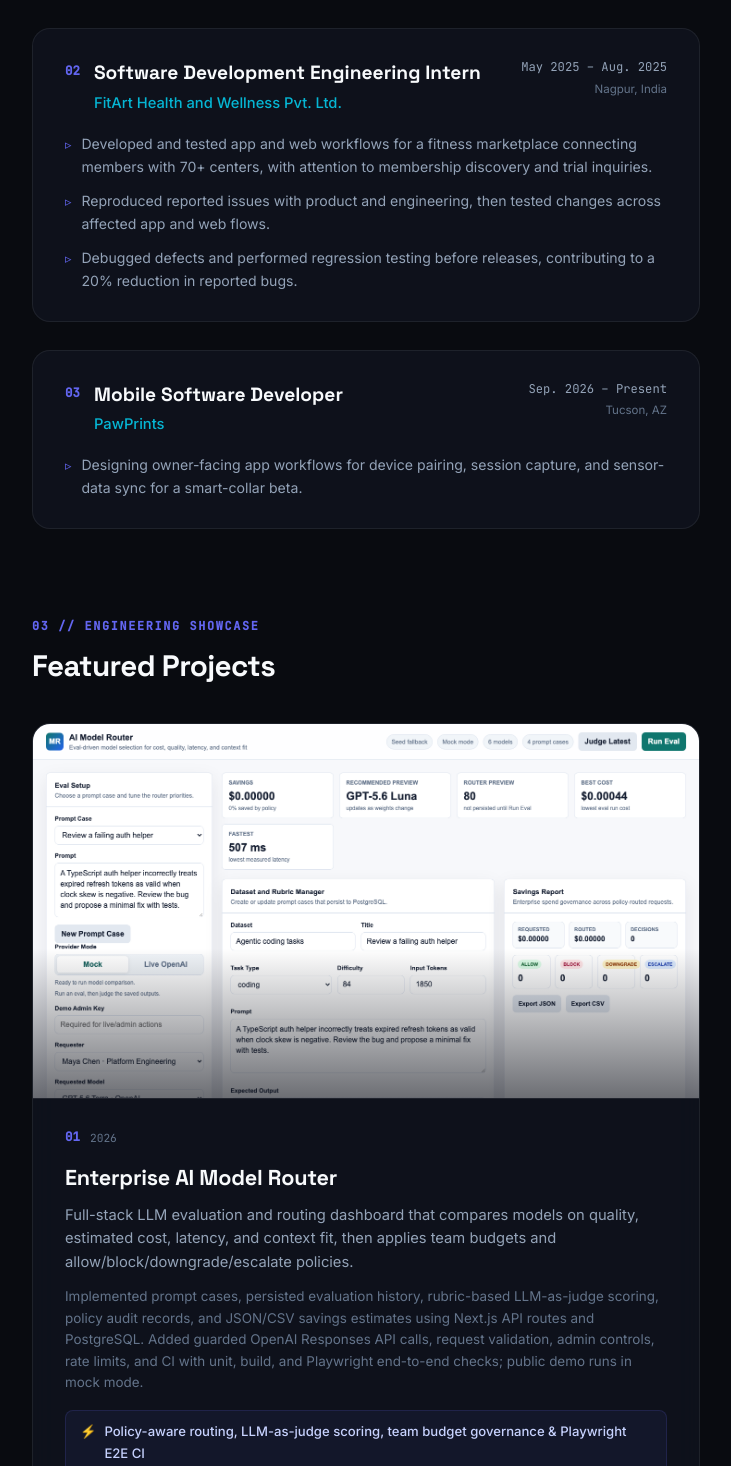
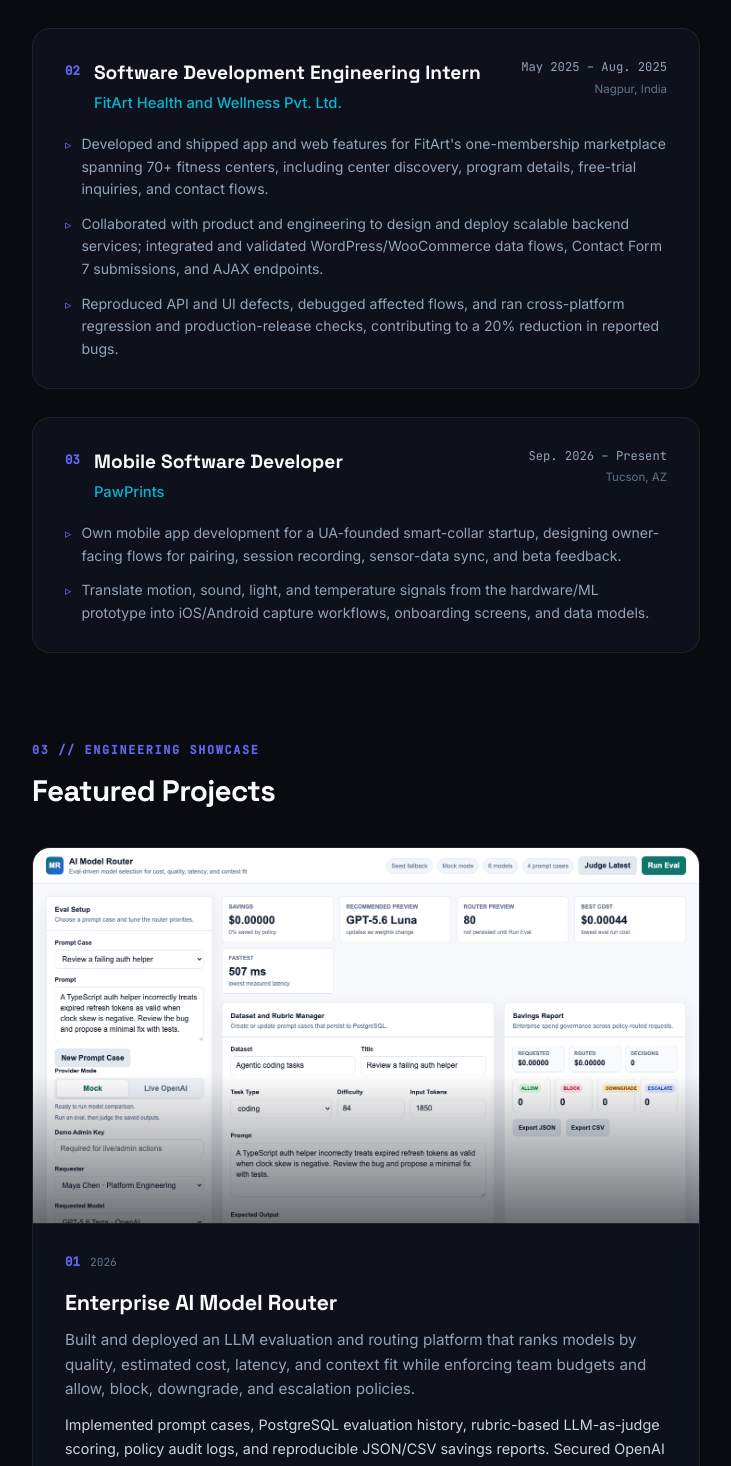
Before and after one commit to Rohanasudani/rohanasudani.github.io, a Next.js app: page / in a window 1280 px wide. Shown: the part 1064-2530 px from the top of the page, without its empty margins (540-1271 px from the left). Built offline with nearby package versions, Linux system fonts and the light colour scheme.

Commit message:
fix: update resume PDF to latest revised version with PawPrints, align availability to May 2027 graduation, narrow 8/8 local fixture label, fix project text contrast, fix PU Realtors case study link label, and align Contact section numbering to 06

```diff
--- a/src/app/globals.css
+++ b/src/app/globals.css
@@ -835,16 +835,16 @@
 }
 
 .project-lead {
-  font-size: 0.92rem;
+  font-size: 0.95rem;
   color: var(--text-secondary);
   line-height: 1.6;
   margin-bottom: 12px;
 }
 
 .project-bullets {
-  font-size: 0.84rem;
-  color: var(--text-muted);
-  line-height: 1.6;
+  font-size: 0.9rem;
+  color: #cbd5e1;
+  line-height: 1.65;
   margin-bottom: 16px;
 }
 
@@ -1191,6 +1191,14 @@
   font-weight: 600;
   color: var(--accent-cyan);
   margin-top: 4px;
+}
+
+.education-description {
+  max-width: 640px;
+  margin-top: 10px;
+  font-size: 0.88rem;
+  line-height: 1.65;
+  color: var(--text-secondary);
 }
 
 .education-status-meta {
--- a/src/components/Contact.tsx
+++ b/src/components/Contact.tsx
@@ -4,13 +4,13 @@
   return (
     <section id="contact" className="content-section">
       <div className="section-head">
-        <span className="section-eyebrow">05 // Direct Outreach</span>
+        <span className="section-eyebrow">06 // Direct Outreach</span>
         <h2 className="section-title">Get In Touch</h2>
       </div>
 
       <div className="contact-container-card">
         <p className="contact-invite">
-          I&apos;m actively seeking full-time software engineering roles starting right after graduation (May 2027), as well as a final summer internship during Summer 2026 or part-time/co-op opportunities across full-stack development, AI infrastructure, and systems engineering. Whether you have an open role, an exciting technical challenge, or just want to connect, feel free to reach out.
+          I&apos;m actively seeking full-time software engineering roles starting upon graduation in May 2027, as well as co-op, part-time, or internship opportunities across full-stack development, AI infrastructure, and systems engineering. Whether you have an open role, an exciting technical challenge, or just want to connect, feel free to reach out.
         </p>
 
         <div className="contact-methods-grid">
--- a/src/components/Education.tsx
+++ b/src/components/Education.tsx
@@ -16,6 +16,9 @@
                 <h3 className="school-name">{item.school}</h3>
                 {item.college && <p className="college-name">{item.college}</p>}
                 <p className="degree-name">{item.degree}</p>
+                {item.description && (
+                  <p className="education-description">{item.description}</p>
+                )}
               </div>
               <div className="education-status-meta">
                 <span className="timeline-badge">{item.expected}</span>
--- a/src/components/LeftPanel.tsx
+++ b/src/components/LeftPanel.tsx
@@ -26,7 +26,7 @@
         {/* Availability Badge */}
         <div className="status-pill">
           <span className="status-ping" />
-          <span className="status-text">Open to Full-Time (May 2027) &amp; Summer 2026 Internships</span>
+          <span className="status-text">Open to Full-Time (May 2027) &amp; Co-op / Intern Roles</span>
         </div>
 
         {/* Identity & Avatar */}
--- a/src/components/Projects.tsx
+++ b/src/components/Projects.tsx
@@ -112,7 +112,7 @@
                   rel="noreferrer"
                   className="project-link-cta"
                 >
-                  Source Code ↗
+                  {proj.githubLabel || 'Source Code ↗'}
                 </a>
               </div>
             </div>
--- a/src/data/portfolio.ts
+++ b/src/data/portfolio.ts
@@ -1,6 +1,6 @@
 /* ──────────────────────────────────────────
    Portfolio Data — Rohan Asudani
-   100% strictly aligned with resume .tex source.
+   100% strictly aligned with the latest one-page resume.
    ────────────────────────────────────────── */
 
 export interface Project {
@@ -12,6 +12,7 @@
   result: string;
   tech: string[];
   github: string;
+  githubLabel?: string;
   demo?: string;
   status?: string;
   visual: 'image' | 'terminal' | 'chart';
@@ -37,6 +38,7 @@
   school: string;
   college?: string;
   degree: string;
+  description?: string;
   expected: string;
   location?: string;
   honors?: string[];
@@ -71,10 +73,10 @@
 export const bio =
   'Computer Science student at the University of Arizona with an AI minor, with experience building production web platforms supporting 100+ university websites and software used by real customers.';
 
-/* About section — a longer personal introduction */
+/* About section — concise personal introduction */
 export const aboutParagraphs = [
   "I'm a Computer Science student at the University of Arizona with an AI minor, graduating May 2027. I care about building software that works in production — whether that's web platforms serving thousands of users, AI infrastructure with real evaluation guardrails, or developer tools with reproducible benchmarks.",
-  "I'm looking for full-time roles starting right after graduation, as well as a final summer internship during Summer 2026 or part-time/co-op opportunities. I work extensively with AI-assisted development tools including OpenAI Codex, Claude Code, and Google Antigravity.",
+  "I'm actively looking for full-time software engineering roles starting upon graduation in May 2027, as well as co-op, part-time, or internship opportunities. I work extensively with AI-assisted development tools including OpenAI Codex, Claude Code, and Google Antigravity.",
 ];
 
 export const location = 'Tucson, AZ';
@@ -83,11 +85,11 @@
 export const website = 'purealtors.in';
 export const gradDate = 'Expected May 2027';
 
-/* Verified impact metrics from resume */
+/* Verified impact metrics from resume (strictly accurate) */
 export const metrics = [
   { value: '100+', label: 'University Web Properties Supported', sub: 'UA ITS platform maintenance' },
-  { value: '~$82K', label: 'Property Sales Revenue Contributed', sub: '~₹70L via SEO & conversion flows' },
-  { value: '8/8', label: 'Coding Agent Benchmark Score', sub: 'Terminal Agent deterministic suite' },
+  { value: '~$82K', label: 'Property Sales Revenue Contributed', sub: '~INR 70 lakh via SEO & conversion flows' },
+  { value: '8/8', label: 'Local Fixture Suite Passed', sub: '8-task local baseline (176 tests)' },
   { value: '-20%', label: 'Bug Reports Reduced', sub: 'FitArt Health internship' },
 ];
 
@@ -106,7 +108,7 @@
 
 export const resumeHref = '/resume-rohan-asudani.pdf';
 
-/* ─── Experience (IT Web Analyst → SDE Intern → PawPrints) ─── */
+/* ─── Experience (UA ITS → FitArt → PawPrints) ─── */
 
 export const experiences: ExperienceItem[] = [
   {
@@ -127,9 +129,9 @@
     location: 'Nagpur, India',
     period: 'May 2025 – Aug. 2025',
     bullets: [
-      'Developed and tested app and web workflows for a fitness marketplace connecting members with 70+ centers, with attention to membership discovery and trial inquiries.',
-      'Reproduced reported issues with product and engineering, then tested changes across affected app and web flows.',
-      'Debugged defects and performed regression testing before releases, contributing to a 20% reduction in reported bugs.',
+      "Developed and shipped app and web features for FitArt's one-membership marketplace spanning 70+ fitness centers, including center discovery, program details, free-trial inquiries, and contact flows.",
+      'Collaborated with product and engineering to design and deploy scalable backend services; integrated and validated WordPress/WooCommerce data flows, Contact Form 7 submissions, and AJAX endpoints.',
+      'Reproduced API and UI defects, debugged affected flows, and ran cross-platform regression and production-release checks, contributing to a 20% reduction in reported bugs.',
     ],
   },
   {
@@ -138,12 +140,13 @@
     location: 'Tucson, AZ',
     period: 'Sep. 2026 – Present',
     bullets: [
-      'Designing owner-facing app workflows for device pairing, session capture, and sensor-data sync for a smart-collar beta.',
+      'Own mobile app development for a UA-founded smart-collar startup, designing owner-facing flows for pairing, session recording, sensor-data sync, and beta feedback.',
+      'Translate motion, sound, light, and temperature signals from the hardware/ML prototype into iOS/Android capture workflows, onboarding screens, and data models.',
     ],
   },
 ];
 
-/* ─── Featured Projects (from .tex resume with enriched details) ─── */
+/* ─── Featured Projects (verbatim from latest resume) ─── */
 
 export const projects: Project[] = [
   {
@@ -151,11 +154,11 @@
     title: 'Enterprise AI Model Router',
     year: '2026',
     description:
-      'Full-stack LLM evaluation and routing dashboard that compares models on quality, estimated cost, latency, and context fit, then applies team budgets and allow/block/downgrade/escalate policies.',
+      'Built and deployed an LLM evaluation and routing platform that ranks models by quality, estimated cost, latency, and context fit while enforcing team budgets and allow, block, downgrade, and escalation policies.',
     details:
-      'Implemented prompt cases, persisted evaluation history, rubric-based LLM-as-judge scoring, policy audit records, and JSON/CSV savings estimates using Next.js API routes and PostgreSQL. Added guarded OpenAI Responses API calls, request validation, admin controls, rate limits, and CI with unit, build, and Playwright end-to-end checks; public demo runs in mock mode.',
-    result: 'Policy-aware routing, LLM-as-judge scoring, team budget governance & Playwright E2E CI',
-    tech: ['Next.js', 'TypeScript', 'PostgreSQL', 'Prisma', 'OpenAI API', 'Playwright'],
+      'Implemented prompt cases, PostgreSQL evaluation history, rubric-based LLM-as-judge scoring, policy audit logs, and reproducible JSON/CSV savings reports. Secured OpenAI Responses API workflows with server-side credentials, request validation, admin authorization, rate limits, and production error redaction; added unit, build, and Playwright end-to-end CI checks.',
+    result: 'Policy-aware routing, LLM-as-judge rubric scoring, budget governance & Playwright E2E CI',
+    tech: ['Next.js', 'TypeScript', 'PostgreSQL', 'Prisma', 'OpenAI Responses API', 'Playwright'],
     github: 'https://github.com/Rohanasudani/enterprise-ai-model-router',
     demo: 'https://enterprise-ai-model-router.vercel.app',
     visual: 'image',
@@ -166,11 +169,11 @@
     index: '02',
     title: 'Terminal Coding Agent',
     description:
-      'Terminal agent that searches repositories, indexes Python/JavaScript/TypeScript symbols, plans edits, previews patches, runs verification commands, and reports token and estimated cost usage.',
+      'Built a terminal coding agent that searches repositories, indexes Python, JavaScript, and TypeScript symbols, plans edits, previews patches, executes verification commands, and tracks token and estimated cost usage.',
     details:
-      'Enforced repository-root file access, patch-plan checks, and classified shell commands with approval modes; recorded tool calls and outcomes as reproducible JSONL traces. Created an 8-task local fixture benchmark and Harbor/Terminal-Bench campaign tooling to measure task completion and diagnose failures; local fixture suite passes 8/8.',
-    result: '8-task deterministic local benchmark suite passes 8/8 with full token & cost tracking',
-    tech: ['Python', 'CLI', 'Git', 'OpenAI-compatible API'],
+      'Designed a tool-mediated safety layer with repository-bound file access, planned-write hashes, shell-command classification, approval modes, final-diff validation, and reproducible JSONL execution traces. Built reproducible Harbor/Terminal-Bench 2 evaluation tooling with frozen task hashes, independent graders, comparator runs, and failure analysis; validated orchestration with 176 automated tests and an 8/8 local fixture baseline.',
+    result: '176 automated tests passing and an 8/8 deterministic local fixture baseline',
+    tech: ['Python', 'CLI', 'Git', 'OpenAI Responses API'],
     github: 'https://github.com/Rohanasudani/terminal-coding-agent',
     visual: 'terminal',
   },
@@ -179,12 +182,13 @@
     title: 'PU Realtors Website',
     year: '2026',
     description:
-      'Production real estate site for property discovery and buyer inquiries; the digital lead channel contributed to approximately INR 70 lakh (~US$82K) in plot sales.',
+      'Co-developed a production real estate site for property discovery and buyer inquiries; the digital lead channel contributed to approximately INR 70 lakh in plot sales.',
     details:
       'Structured mobile-friendly property pages, SEO content, trust details, and WhatsApp/call actions so buyers could compare projects and request a consultation or site visit.',
-    result: 'Contributed to ~₹70L (~$82K USD) in residential plot sales via SEO & WhatsApp pipelines',
+    result: 'Contributed to approximately INR 70 lakh in residential plot sales via SEO & WhatsApp actions',
     tech: ['Web Design', 'SEO', 'Lead Generation'],
     github: 'https://github.com/Rohanasudani/pu-realtors-website-case-study',
+    githubLabel: 'Case Study ↗',
     demo: 'https://purealtors.in/',
     visual: 'image',
     imageSrc: '/projects/pu-realtors-river.png',
@@ -194,11 +198,11 @@
 
 /* Additional projects mentioned briefly */
 export const additionalProjects = [
-  'CSC337 Web Programming Final Project',
-  'Snake/Gridworld RL (Q-learning, SARSA, Approximate Q-learning)',
+  'CSC337 Web Programming final project',
+  'Snake/Gridworld RL (Q-learning, SARSA, approximate Q-learning; 98–100% Snake success in later runs)',
 ];
 
-/* ─── Skills (from .tex resume) ─── */
+/* ─── Skills (verbatim from latest resume) ─── */
 
 export const skills: SkillCategory[] = [
   {
@@ -215,36 +219,47 @@
       'LLM Evaluation',
       'AI Agents',
       'RAG',
+      'Reinforcement Learning',
+      'Q-learning',
+      'SARSA',
       'PyTorch',
       'Hugging Face',
-      'Docker',
-      'Git',
-      'Linux/Bash',
-      'CI/CD',
-      'Playwright',
     ],
     highlighted: true,
   },
   {
-    category: 'AI-Assisted Dev & Ops',
-    items: ['OpenAI Codex', 'Claude Code', 'Antigravity', 'Tableau', 'CRM Workflows'],
+    category: 'DevOps & Tools',
+    items: [
+      'Docker',
+      'CI/CD',
+      'Git/GitHub',
+      'Linux/Bash',
+      'Playwright',
+      'Tableau',
+      'CRM',
+      'Lovable',
+    ],
+  },
+  {
+    category: 'AI-Assisted Development',
+    items: ['OpenAI Codex', 'Claude Code', 'Antigravity'],
   },
 ];
 
-/* ─── Education (from .tex resume) ─── */
+/* ─── Education (verbatim from latest resume) ─── */
 
 export const education: EducationEntry[] = [
   {
     school: 'University of Arizona',
     college: 'College of Science',
-    degree: 'B.S. in Computer Science; Minor in Artificial Intelligence',
+    degree: 'B.S. Computer Science; Minor in Artificial Intelligence',
     expected: 'Expected May 2027',
     location: 'Tucson, AZ',
     honors: ["Dean's List", 'Global Wildcat Award'],
     clubs: ['Google Developer Student Club', 'University of Arizona AI Club'],
     coursework: [
       'Software Development',
-      'Object-Oriented Programming & Design',
+      'Object-Oriented Programming & Design (OOP)',
       'Data Science',
       'Artificial Intelligence',
       'Systems Programming',
@@ -254,28 +269,27 @@
   },
   {
     school: '100xDevs Bootcamp 1.0',
-    degree: 'Web Development, DevOps, AI/ML, and Data Structures',
+    degree: 'Project-Based Web Development, DevOps, AI/ML, and DSA Program',
+    description:
+      'Intensive training in TypeScript, React/Next.js, Node.js/Express, PostgreSQL/MongoDB, Docker, CI/CD, cloud deployment, PyTorch, Hugging Face, RAG, AI agents, MCP, LLM evaluation, and C++ DSA.',
     expected: 'In Progress',
     location: 'Remote',
     inProgress: true,
     topics: [
-      'TypeScript',
-      'React/Next.js',
-      'Node.js/Express',
-      'PostgreSQL/MongoDB',
-      'Docker',
-      'CI/CD',
-      'Cloud Workflows',
-      'PyTorch',
-      'RAG',
-      'AI Agents',
-      'Evals',
+      'TypeScript, React, Next.js',
+      'Node.js, Express, REST APIs',
+      'PostgreSQL, MongoDB, Prisma',
+      'Docker, CI/CD, Cloud Deployment',
+      'PyTorch & Hugging Face',
+      'RAG & Vector Search',
+      'AI Agents & MCP',
+      'LLM Evaluation',
       'C++ Data Structures & Algorithms',
     ],
   },
 ];
 
-/* ─── Navigation (Experience before Projects) ─── */
+/* ─── Navigation ─── */
 
 export const navItems = [
   { id: 'about', label: 'About' },
```
Also changed, not shown: 1 other file (tests, documents, lock files or other folders).
